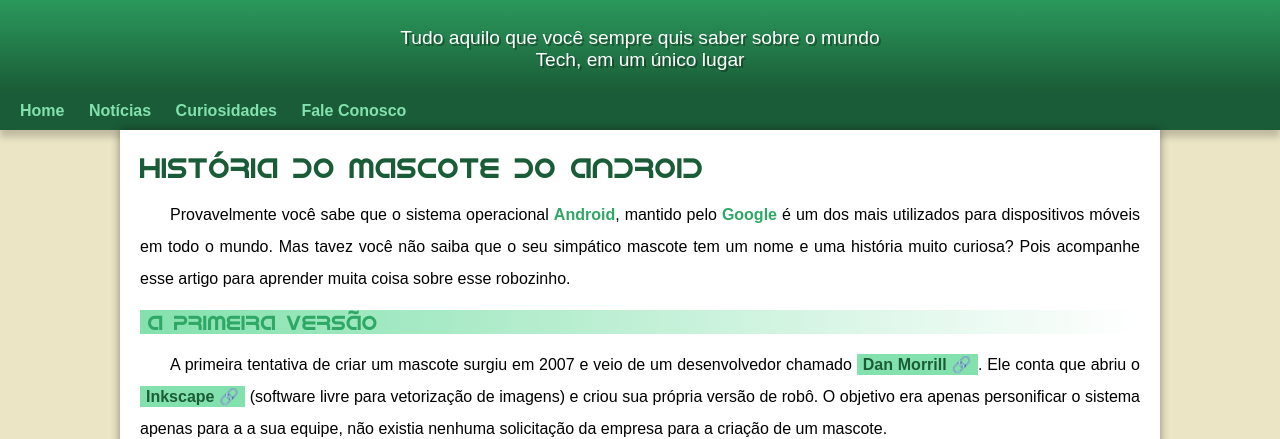
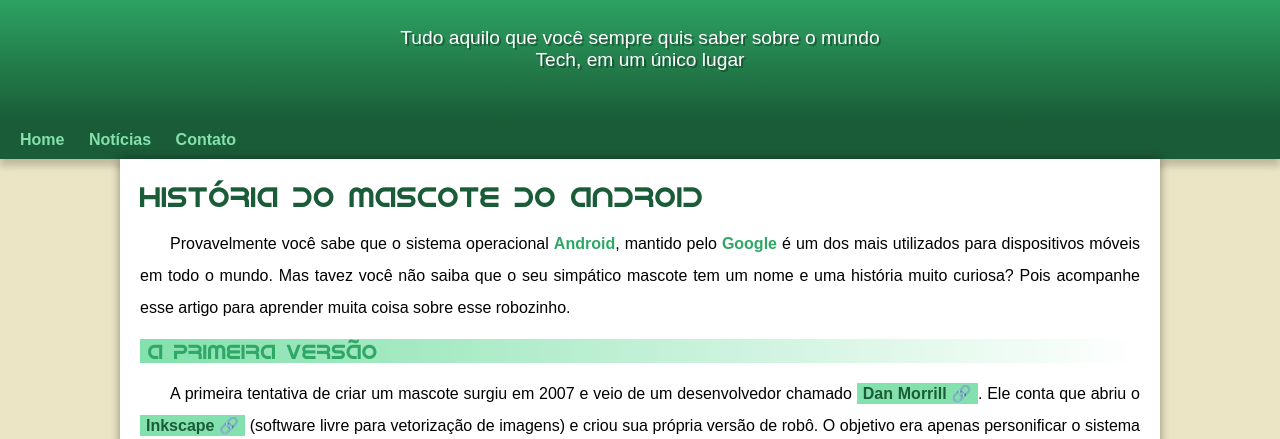
Before and after one commit to silvio2022/projeto-android, a plain HTML site: page index.html in a window 1280 px wide. Shown: the part 100-539 px from the top of the page. Drawn offline with Linux system fonts and the light colour scheme.

Commit message:
Problema de Padding Corrigido

```diff
--- a/estilo/style.css
+++ b/estilo/style.css
@@ -40,7 +40,6 @@
     min-height: 150px;
     text-align: center;
     padding-top: 40px;
-    padding-bottom: 1px;
 }
 
 header > h1 {
@@ -60,7 +59,7 @@
     padding-left: 10px;
     padding-right: 10px;
     margin: auto;
-    margin-bottom: 20px;
+    padding-bottom: 50px;
     text-shadow: 2px 2px 0px rgba(0, 0, 0, 0.315);
 }
 
--- a/index.html
+++ b/index.html
@@ -15,8 +15,7 @@
     <nav>
         <a href="#">Home</a>
         <a href="#">Notícias</a>
-        <a href="#">Curiosidades</a>
-        <a href="#">Fale Conosco</a>
+        <a href="#">Contato</a>
     </nav>
     <main>
         <article>
```
